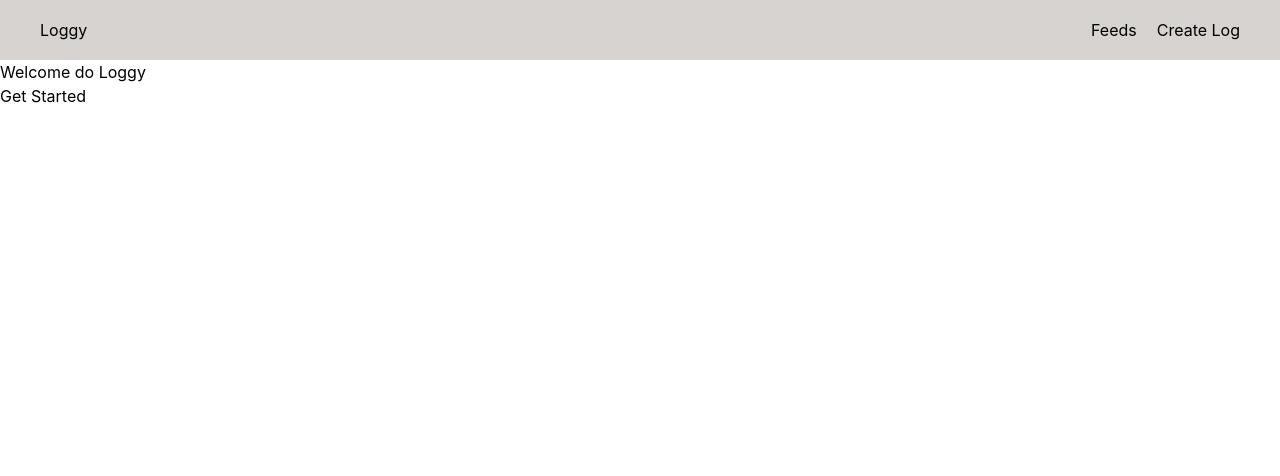
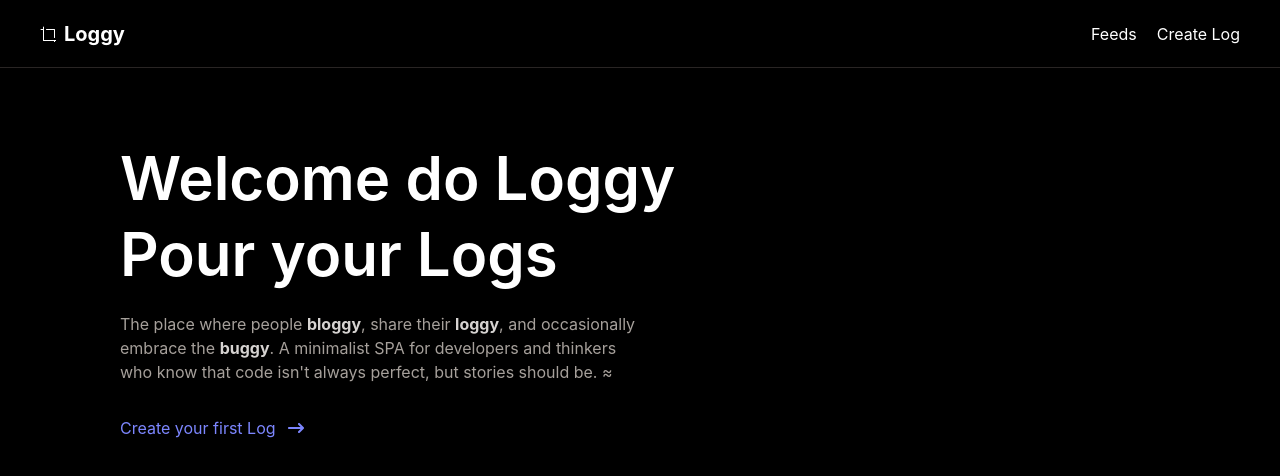
Before and after one commit to Novpa/backendless-blog, a React (Vite) app in the folder backendless-blog/: page / in a window 1280 px wide. Shown: the top 476 px of the page. Built offline with nearby package versions, Linux system fonts and the light colour scheme; what backendless would draw is missing.

Commit message:
style: landing page

```diff
--- a/backendless-blog/package.json
+++ b/backendless-blog/package.json
@@ -15,6 +15,7 @@
     "formik": "^2.4.9",
     "react": "^19.2.0",
     "react-dom": "^19.2.0",
+    "react-icons": "^5.5.0",
     "react-router-dom": "^7.13.1",
     "react-toastify": "^11.0.5",
     "tailwindcss": "^4.2.1",
--- a/backendless-blog/src/index.css
+++ b/backendless-blog/src/index.css
@@ -1,2 +1,14 @@
+@import url("https://fonts.googleapis.com/css2?family=Plus+Jakarta+Sans:ital,wght@0,200..800;1,200..800&display=swap");
+
 @import "tailwindcss";
-/* @plugin "daisyui"; */
+@tailwind utilities;
+
+/* * {
+  background-color: black;
+} */
+
+@layer base {
+  body {
+    @apply bg-black text-white;
+  }
+}
--- a/backendless-blog/src/pages/Landing/Landing.tsx
+++ b/backendless-blog/src/pages/Landing/Landing.tsx
@@ -1,9 +1,35 @@
+import { Link } from "react-router-dom";
+import { FaArrowRightLong } from "react-icons/fa6";
+
 function Landing() {
   return (
-    <div>
-      <h1>Welcome do Loggy</h1>
-      <button>Get Started</button>
-    </div>
+    <main className="px-30 pt-30">
+      <div className="">
+        <div className="text-6xl font-semibold py-5">
+          <h1 className="py-2">Welcome do Loggy</h1>
+          <h2 className="py-2">Pour your Logs</h2>
+        </div>
+
+        <div className="w-[50%] text-stone-400 pb-8">
+          <p>
+            The place where people{" "}
+            <strong className="text-stone-300">bloggy</strong>, share their{" "}
+            <strong className="text-stone-300">loggy</strong>, and occasionally
+            embrace the <strong className="text-stone-300">buggy</strong>. A
+            minimalist SPA for developers and thinkers who know that code isn't
+            always perfect, but stories should be. ≈
+          </p>
+        </div>
+        <Link
+          className="text-indigo-400 flex items-center gap-3 hover:text-white transition-all duration-300"
+          to="admin/dashboard">
+          <p>Create your first Log </p>
+          <span>
+            <FaArrowRightLong />
+          </span>
+        </Link>
+      </div>
+    </main>
   );
 }
 
--- a/backendless-blog/src/ui/Navbar.tsx
+++ b/backendless-blog/src/ui/Navbar.tsx
@@ -1,16 +1,20 @@
 import { NavLink } from "react-router-dom";
+import { BsCrop } from "react-icons/bs";
 
 function Navbar() {
   return (
     <nav
-      className="bg-stone-300 flex justify-between px-10 h-15 items-center
+      className="fixed border-b border-stone-800 w-full top-0 left-0 flex justify-between px-10 h-17 items-center
     ">
       <div>
         <NavLink to="/">
-          <h1>Loggy</h1>
+          <div className="flex gap-2 items-center">
+            <BsCrop />
+            <h1 className="text-xl font-bold">Loggy</h1>
+          </div>
         </NavLink>
       </div>
-      <div className="flex gap-5">
+      <div className="flex gap-5 text-normal">
         <NavLink to="feeds">Feeds</NavLink>
         <NavLink to="admin/dashboard">Create Log</NavLink>
       </div>
```
Also changed, not shown: 1 other file (tests, documents, lock files or other folders).
